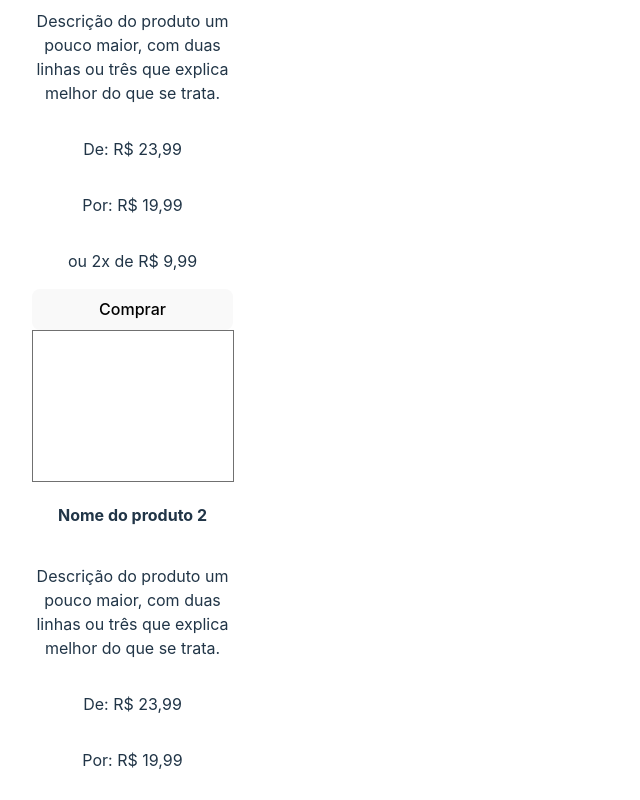
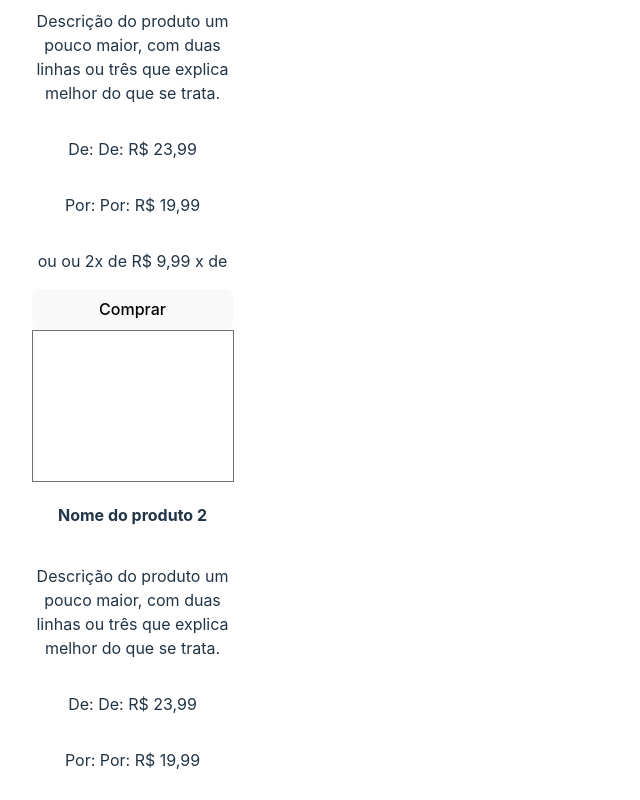
Before and after one commit to alonso-estevam/mod5sprint1, a React (Vite) app: page / in a window 1280 px wide. Shown: the part 700-1500 px from the top of the page, without its empty margins (0-640 px from the left). Built offline with nearby package versions, Linux system fonts and the light colour scheme.

Commit message:
feat: add img and installments value properties

```diff
--- a/src/components/ProductCard/ProductCard.jsx
+++ b/src/components/ProductCard/ProductCard.jsx
@@ -1,17 +1,17 @@
 import React from 'react'
 import S from './ProductCard.module.css'
 
-const ProductCard = ( { name, description, listPrice, salePrice, installment } ) => {
+const ProductCard = ( { img, name, description, listPrice, salePrice, installment, value } ) => {
   return (
     <div className={S.containerCard}>
         <div className={S.containerImg}>
-            <img src="" alt="" />
+            <img src={img} alt="" />
         </div>
         <h4>{ name }</h4>
         <p>{ description }</p>
-        <p>{ listPrice }</p>
-        <p>{ salePrice }</p>
-        <p>{ installment }</p>
+        <p>De: { listPrice }</p>
+        <p>Por: { salePrice }</p>
+        <p>ou { installment } x de { value }</p>
         <button type='button'>Comprar</button>
     </div>
   )
```
